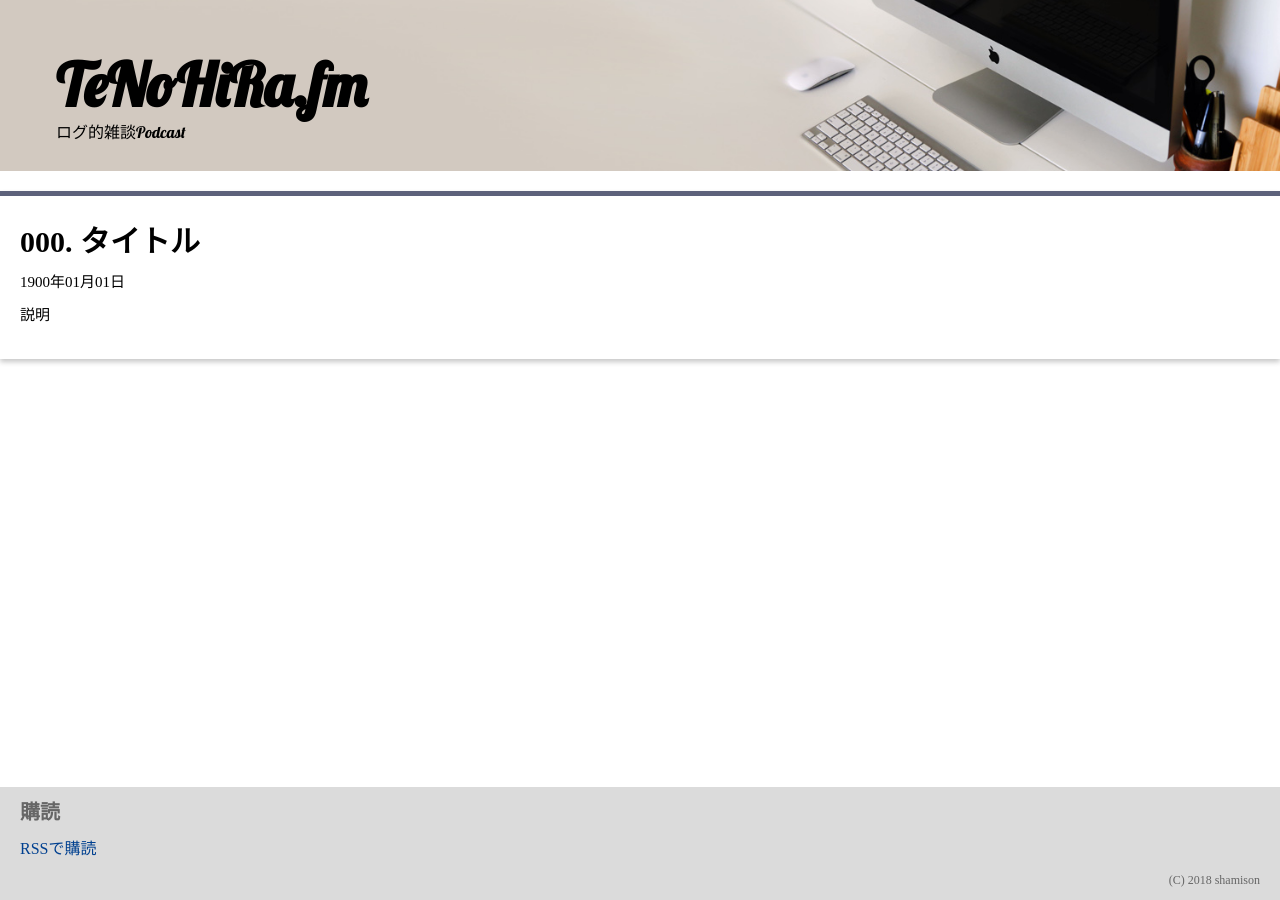
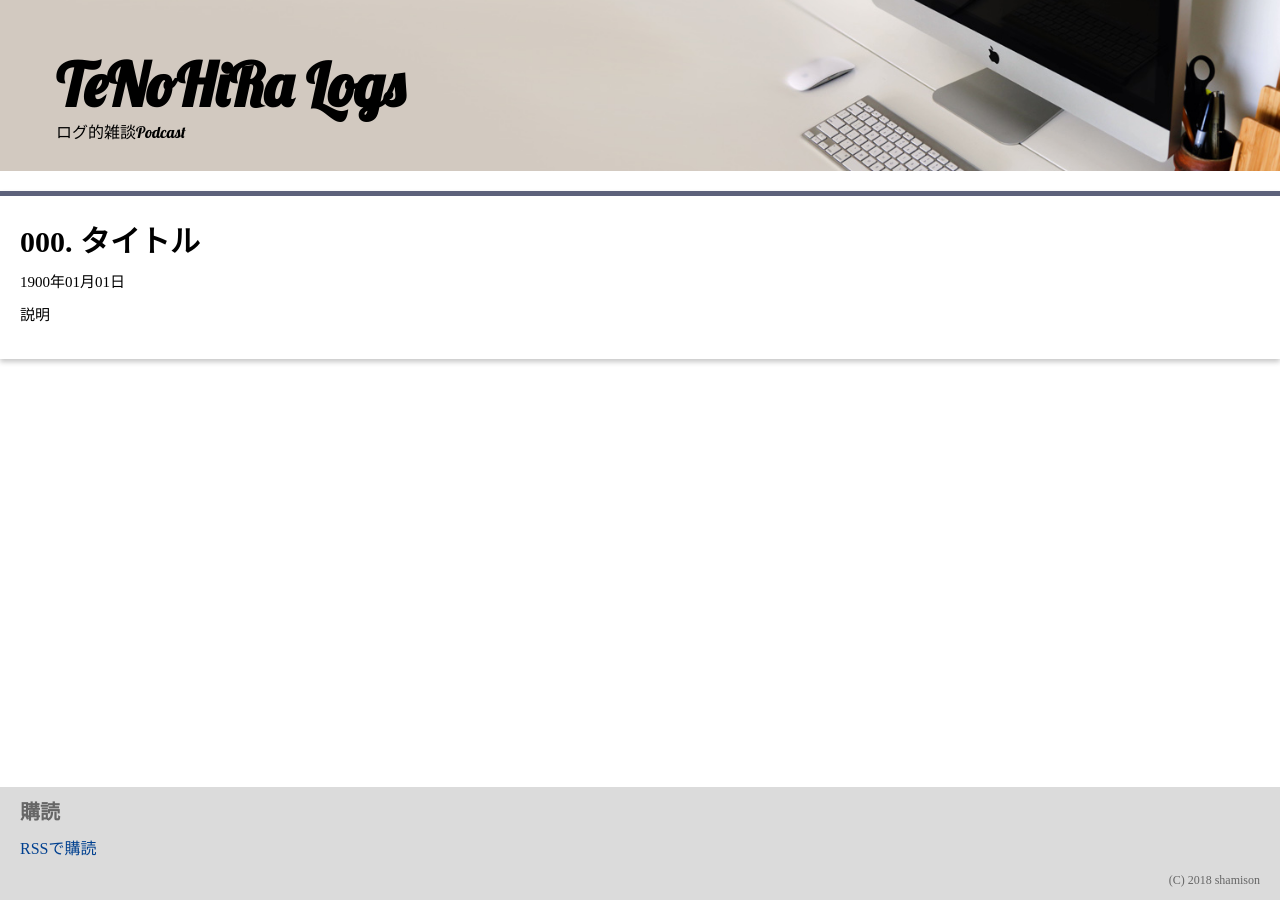
Before and after one commit to tenohira/tenohira.github.io, a Jekyll site: the page built from index.html, in a window 1280 px wide. Built offline with Jekyll 4.4.1, drawn with Linux system fonts in a browser that asks for light colours; some web fonts are replaced.

Commit message:
Update header.html

```diff
--- a/_includes/header.html
+++ b/_includes/header.html
@@ -1,6 +1,6 @@
 <header class="header">
 	<div class="title">
-		<h1 class="title-main"><a href="/">TeNoHiRa.fm</a></h1>
+		<h1 class="title-main"><a href="/">TeNoHiRa Logs</a></h1>
 		<p class="title-description">ログ的雑談Podcast</p>
 	</div>
 </header>
```
